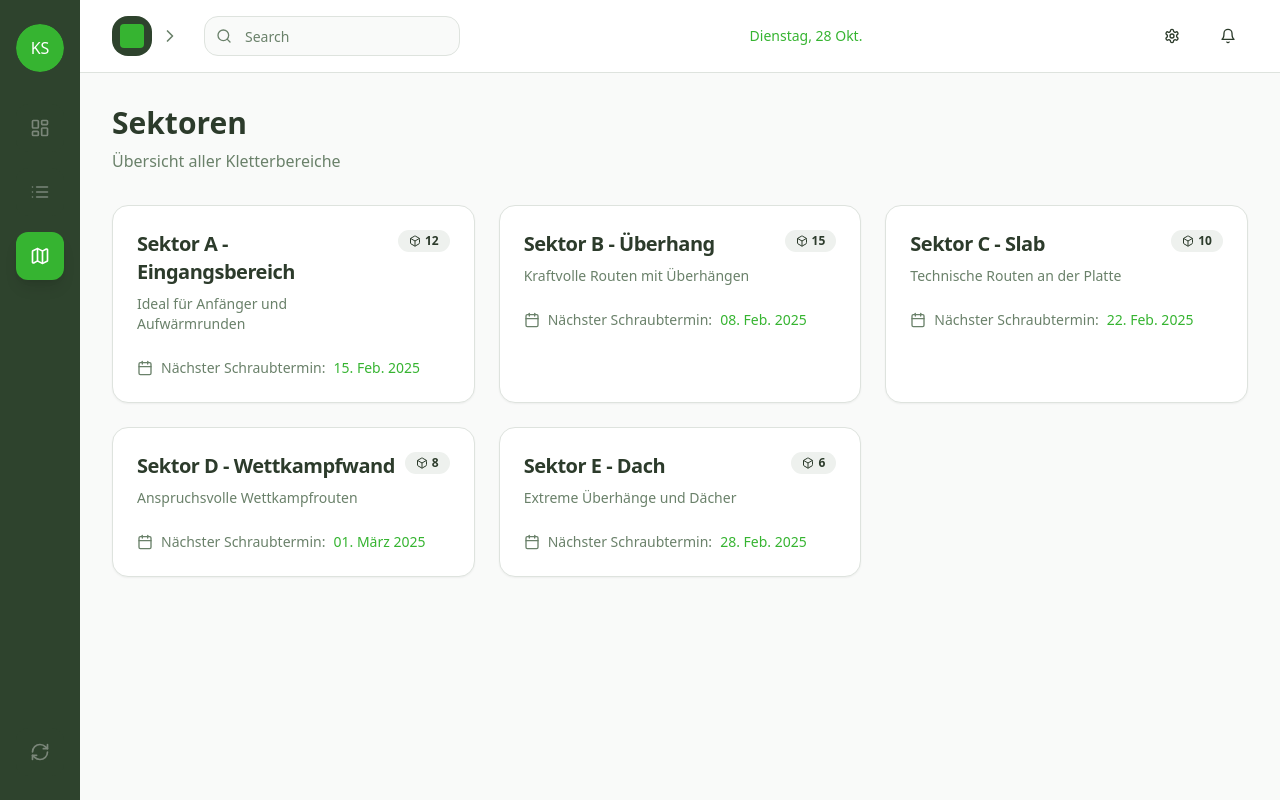
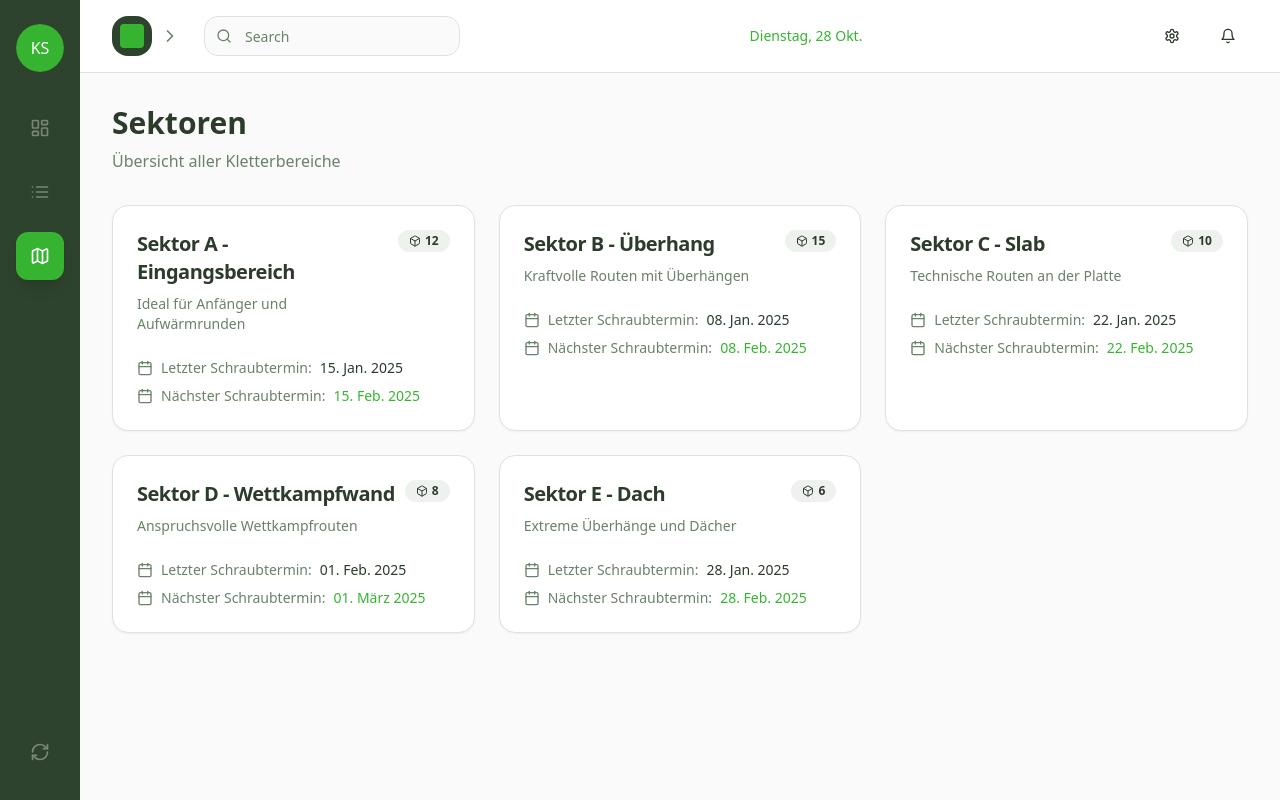
Before and after one commit to moonsightmedia/KWS-BETA-APP, a React (Vite) app: page /sectors in a window 1280 px wide. Built offline with nearby package versions, Linux system fonts and the light colour scheme; the HTML template or start-up script is replaced by a standard one.

Commit message:
Add last reset date to sectors

```diff
--- a/src/data/mockData.ts
+++ b/src/data/mockData.ts
@@ -1,11 +1,11 @@
 import { Boulder, Sector, Statistics } from '@/types/boulder';
 
 export const mockSectors: Sector[] = [
-  { id: '1', name: 'Sektor A - Eingangsbereich', boulderCount: 12, description: 'Ideal für Anfänger und Aufwärmrunden', nextSchraubtermin: new Date('2025-02-15') },
-  { id: '2', name: 'Sektor B - Überhang', boulderCount: 15, description: 'Kraftvolle Routen mit Überhängen', nextSchraubtermin: new Date('2025-02-08') },
-  { id: '3', name: 'Sektor C - Slab', boulderCount: 10, description: 'Technische Routen an der Platte', nextSchraubtermin: new Date('2025-02-22') },
-  { id: '4', name: 'Sektor D - Wettkampfwand', boulderCount: 8, description: 'Anspruchsvolle Wettkampfrouten', nextSchraubtermin: new Date('2025-03-01') },
-  { id: '5', name: 'Sektor E - Dach', boulderCount: 6, description: 'Extreme Überhänge und Dächer', nextSchraubtermin: new Date('2025-02-28') },
+  { id: '1', name: 'Sektor A - Eingangsbereich', boulderCount: 12, description: 'Ideal für Anfänger und Aufwärmrunden', nextSchraubtermin: new Date('2025-02-15'), lastSchraubtermin: new Date('2025-01-15') },
+  { id: '2', name: 'Sektor B - Überhang', boulderCount: 15, description: 'Kraftvolle Routen mit Überhängen', nextSchraubtermin: new Date('2025-02-08'), lastSchraubtermin: new Date('2025-01-08') },
+  { id: '3', name: 'Sektor C - Slab', boulderCount: 10, description: 'Technische Routen an der Platte', nextSchraubtermin: new Date('2025-02-22'), lastSchraubtermin: new Date('2025-01-22') },
+  { id: '4', name: 'Sektor D - Wettkampfwand', boulderCount: 8, description: 'Anspruchsvolle Wettkampfrouten', nextSchraubtermin: new Date('2025-03-01'), lastSchraubtermin: new Date('2025-02-01') },
+  { id: '5', name: 'Sektor E - Dach', boulderCount: 6, description: 'Extreme Überhänge und Dächer', nextSchraubtermin: new Date('2025-02-28'), lastSchraubtermin: new Date('2025-01-28') },
 ];
 
 export const mockBoulders: Boulder[] = [
--- a/src/pages/Sectors.tsx
+++ b/src/pages/Sectors.tsx
@@ -38,12 +38,21 @@ const Sectors = () => {
                 </CardHeader>
 
                 <CardContent>
-                  <div className="flex items-center gap-2 text-sm text-muted-foreground">
-                    <Calendar className="w-4 h-4" />
-                    <span>Nächster Schraubtermin:</span>
-                    <span className="font-medium text-primary">
-                      {formatDate(sector.nextSchraubtermin, 'dd. MMM yyyy', { locale: de })}
-                    </span>
+                  <div className="space-y-2">
+                    <div className="flex items-center gap-2 text-sm text-muted-foreground">
+                      <Calendar className="w-4 h-4" />
+                      <span>Letzter Schraubtermin:</span>
+                      <span className="font-medium text-foreground">
+                        {sector.lastSchraubtermin && formatDate(sector.lastSchraubtermin, 'dd. MMM yyyy', { locale: de })}
+                      </span>
+                    </div>
+                    <div className="flex items-center gap-2 text-sm text-muted-foreground">
+                      <Calendar className="w-4 h-4" />
+                      <span>Nächster Schraubtermin:</span>
+                      <span className="font-medium text-primary">
+                        {sector.nextSchraubtermin && formatDate(sector.nextSchraubtermin, 'dd. MMM yyyy', { locale: de })}
+                      </span>
+                    </div>
                   </div>
                 </CardContent>
               </Card>
--- a/src/types/boulder.ts
+++ b/src/types/boulder.ts
@@ -18,6 +18,7 @@ export interface Sector {
   boulderCount: number;
   description?: string;
   nextSchraubtermin?: Date;
+  lastSchraubtermin?: Date;
 }
 
 export interface Statistics {
```
